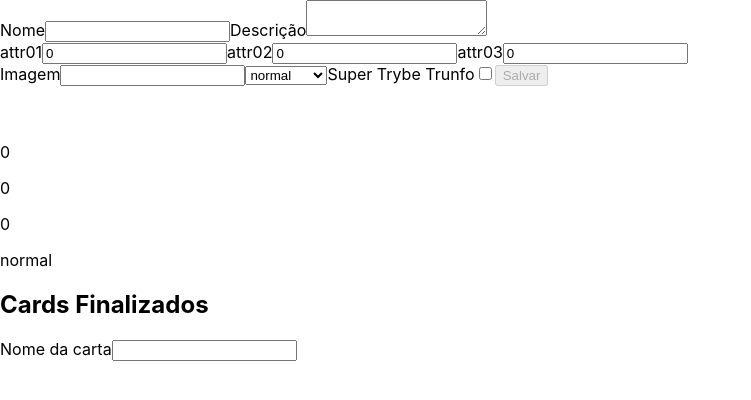
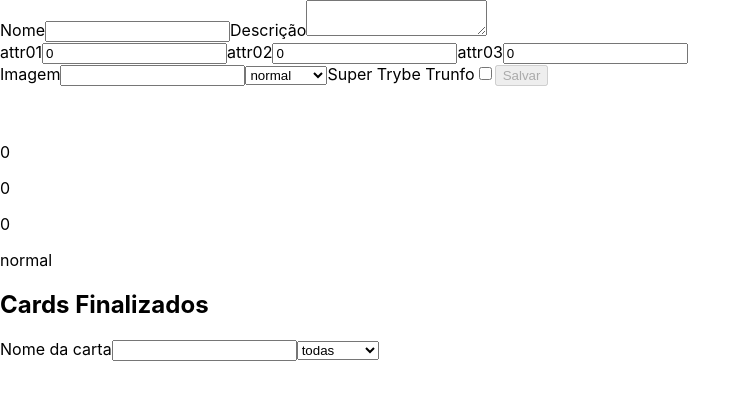
Before and after one commit to victorhsms/tryunfo, a React (Create React App) app: page / in a window 1280 px wide. Shown: the top 400 px of the page, without its empty margins (0-751 px from the left). Built offline with nearby package versions, Linux system fonts and the light colour scheme.

Commit message:
Requisito 11 feito!

```diff
--- a/src/App.js
+++ b/src/App.js
@@ -21,6 +21,7 @@ class App extends React.Component {
       cards: [],
       submit: true,
       filterName: '',
+      filterRarity: 'todas',
     };
   }
 
@@ -119,6 +120,13 @@ class App extends React.Component {
     }
   }
 
+  filterManager = (card) => {
+    const { filterName, filterRarity } = this.state;
+    const name = card.Nome.includes(filterName);
+    const rarity = filterRarity === 'todas' ? true : card.Raridade === filterRarity;
+    return name && rarity;
+  }
+
   onInputChange = ({ target }) => {
     const { Trunfo } = this.state;
     if (target.type === 'checkbox') {
@@ -146,6 +154,7 @@ class App extends React.Component {
       cards,
       submit,
       filterName,
+      filterRarity,
     } = this.state;
     return (
       <div>
@@ -176,10 +185,11 @@ class App extends React.Component {
         <h2>Cards Finalizados</h2>
         <Search
           filterName={ filterName }
+          filterRarity={ filterRarity }
           onInputChange={ this.onInputChange }
         />
         {cards
-          .filter((card) => card.Nome.includes(filterName))
+          .filter((card) => this.filterManager(card))
           .map((card) => (
             <Card
               key={ card.key }
--- a/src/components/Form.js
+++ b/src/components/Form.js
@@ -52,6 +52,7 @@ class Form extends React.Component {
         />
         <Rarity
           name="Raridade"
+          id="rare-input"
           values={ ['normal', 'raro', 'muito raro'] }
           value={ cardRare }
           onInputChange={ onInputChange }
--- a/src/components/Search.js
+++ b/src/components/Search.js
@@ -1,10 +1,11 @@
 import React, { Component } from 'react';
 import PropTypes from 'prop-types';
 import Input from './Input';
+import Rarity from './form/Rarity';
 
 class Search extends Component {
   render() {
-    const { filterName, onInputChange } = this.props;
+    const { filterName, filterRarity, onInputChange } = this.props;
     return (
       <form>
         <Input
@@ -15,6 +16,13 @@ class Search extends Component {
           value={ filterName }
           onInputChange={ onInputChange }
         />
+        <Rarity
+          name="filterRarity"
+          id="rare-filter"
+          values={ ['todas', 'normal', 'raro', 'muito raro'] }
+          value={ filterRarity }
+          onInputChange={ onInputChange }
+        />
       </form>
     );
   }
@@ -22,6 +30,7 @@ class Search extends Component {
 
 Search.propTypes = {
   filterName: PropTypes.string.isRequired,
+  filterRarity: PropTypes.string.isRequired,
   onInputChange: PropTypes.func.isRequired,
 };
 
--- a/src/components/form/Rarity.js
+++ b/src/components/form/Rarity.js
@@ -3,23 +3,18 @@ import PropTypes from 'prop-types';
 
 class Rarity extends Component {
   render() {
-    const { name, values, value, onInputChange } = this.props;
+    const { name, id, values, value, onInputChange } = this.props;
     return (
       <select
         name={ name }
-        data-testid="rare-input"
+        data-testid={ id }
         value={ value }
         onChange={ onInputChange }
       >
-        <option value={ values[0] }>
-          { values[0] }
-        </option>
-        <option value={ values[1] }>
-          { values[1] }
-        </option>
-        <option value={ values[2] }>
-          { values[2] }
-        </option>
+        { values.map((unity) => (
+          <option key={ unity } value={ unity }>
+            { unity }
+          </option>))}
       </select>
     );
   }
@@ -27,6 +22,7 @@ class Rarity extends Component {
 
 Rarity.propTypes = {
   name: PropTypes.string.isRequired,
+  id: PropTypes.string.isRequired,
   values: PropTypes.arrayOf(PropTypes.string).isRequired,
   value: PropTypes.string.isRequired,
   onInputChange: PropTypes.func.isRequired,
```
